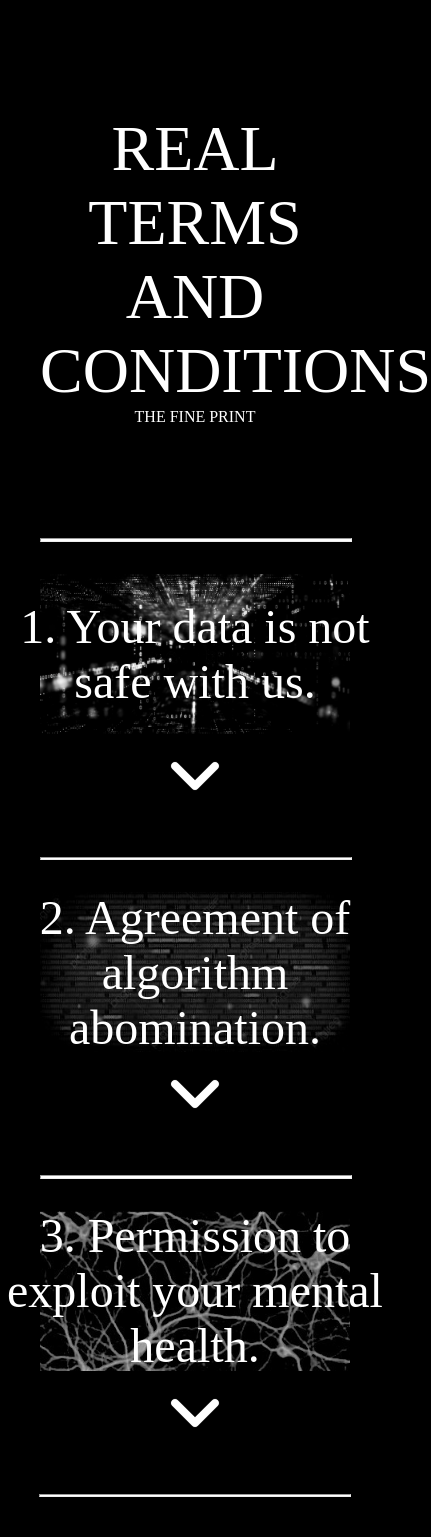
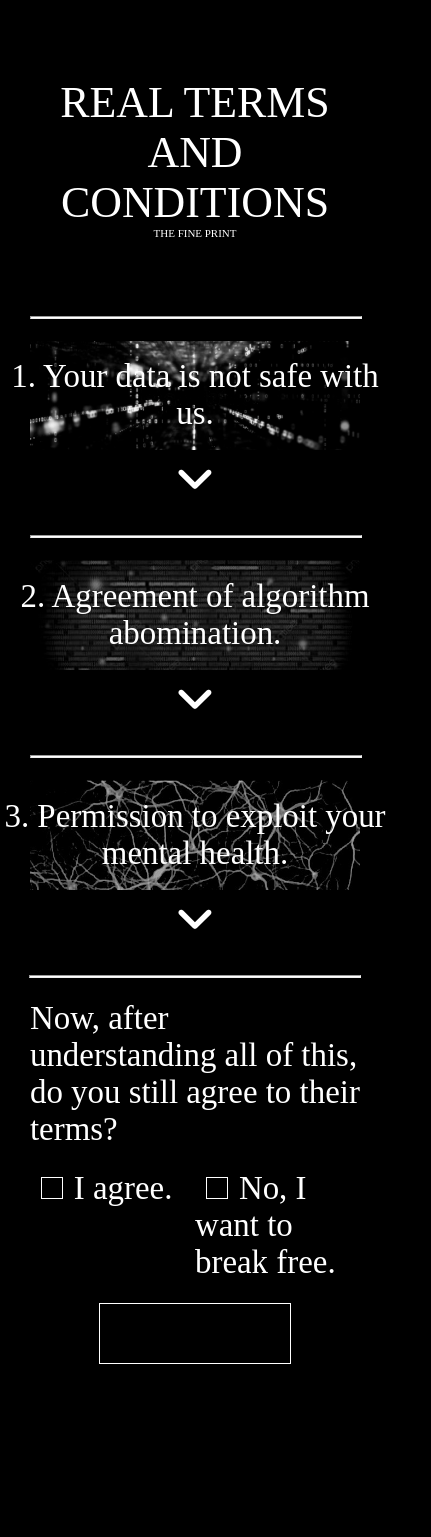
Before and after one commit to moryzh/manifesto, a React (Create React App) app: page / in a window 390 px wide. Shown: the top 1537 px of the page, 431 px wide, since content can reach past the window. After the commit the page ends 1407 px from the top, so only its background shows below. Built offline with nearby package versions, Linux system fonts and the light colour scheme.

Commit message:
back to normal

```diff
--- a/package.json
+++ b/package.json
@@ -9,6 +9,7 @@
     "gh-pages": "^3.2.3",
     "react": "^18.0.0",
     "react-dom": "^18.0.0",
+    "react-router-dom": "^6.3.0",
     "react-scripts": "5.0.1",
     "web-vitals": "^2.1.4"
   },
@@ -18,7 +19,7 @@
     "build": "react-scripts build",
     "test": "react-scripts test",
     "eject": "react-scripts eject",
-    "deploy": "gh-pages -d build"
+    "deploy": "react-scripts build && gh-pages -d build"
   },
   "eslintConfig": {
     "extends": [
--- a/public/index.html
+++ b/public/index.html
@@ -13,7 +13,7 @@
     <link rel="manifest" href="%PUBLIC_URL%/manifest.json" />
     <link href="https://fonts.googleapis.com/icon?family=Material+Icons"
       rel="stylesheet">
-    <title>THE SOCIAL MEDIA MANIFESTO</title>
+    <title>REAL TERMS AND CONDITIONS</title>
   </head>
   <body>
     <noscript></noscript>
--- a/src/App.css
+++ b/src/App.css
@@ -19,6 +19,16 @@
   50% {transform: translateY(-0.4rem);}
   100% {transform: translateY(0);}
 }
+
+@media (max-width: 50rem) {
+  html {
+    font-size: 1.3vh;
+  }
+}
+/*
+html {
+  font-size: 2vw;
+} */
 
 .bold {
   font-weight: bolder;
--- a/src/App.js
+++ b/src/App.js
@@ -1,12 +1,12 @@
-import { useState } from 'react';
+import { useEffect, useState } from 'react';
 import './App.css';
 import Section from './Section';
-import {
-  BrowserRouter as Router,
-  Routes,
-  Route,
-  Link
-} from 'react-router-dom';
+// import {
+//   BrowserRouter as Router,
+//   Routes,
+//   Route,
+//   Link
+// } from 'react-router-dom';
 
 function App() {
   const [check, setCheck] = useState(0);
@@ -36,6 +36,18 @@ function App() {
     }
   }
 
+  // const handlePage = (e) => {
+  //   if (page == 0) {
+  //     setPage(1);
+  //   }
+  // }
+
+  // useEffect(() => {
+  //   if (page == 1) {
+
+  //   }
+  // }, [page]);
+
   return (
     <div className="app">
       <div className="main-title">REAL TERMS AND CONDITIONS</div>
@@ -51,7 +63,7 @@ function App() {
           <label><input type="radio" id="check1" name="choice"  onChange={(e) => handleCheck(e)}></input>I agree.</label>
           <label><input type="radio" id="check2" name="choice"  onChange={(e) => handleCheck(e)}></input>No, I want to break free.</label>
         </div>
-        <a href={check == 1 ? "https://www.facebook.com/" : (check == 2 ? "solutions" : null)} onClick={console.log("hey")} className={check == 0 ? "end-continue" : "end-continue checked"}>CONTINUE</a>
+        <a href={check == 1 ? "https://www.facebook.com/" : (check == 2 ? "https://www.youtube.com/" : null)} className={check == 0 ? "end-continue" : "end-continue checked"}>CONTINUE</a>
       </div>
     </div>
   );
```
Also changed, not shown: 1 other file (tests, documents, lock files or other folders).
